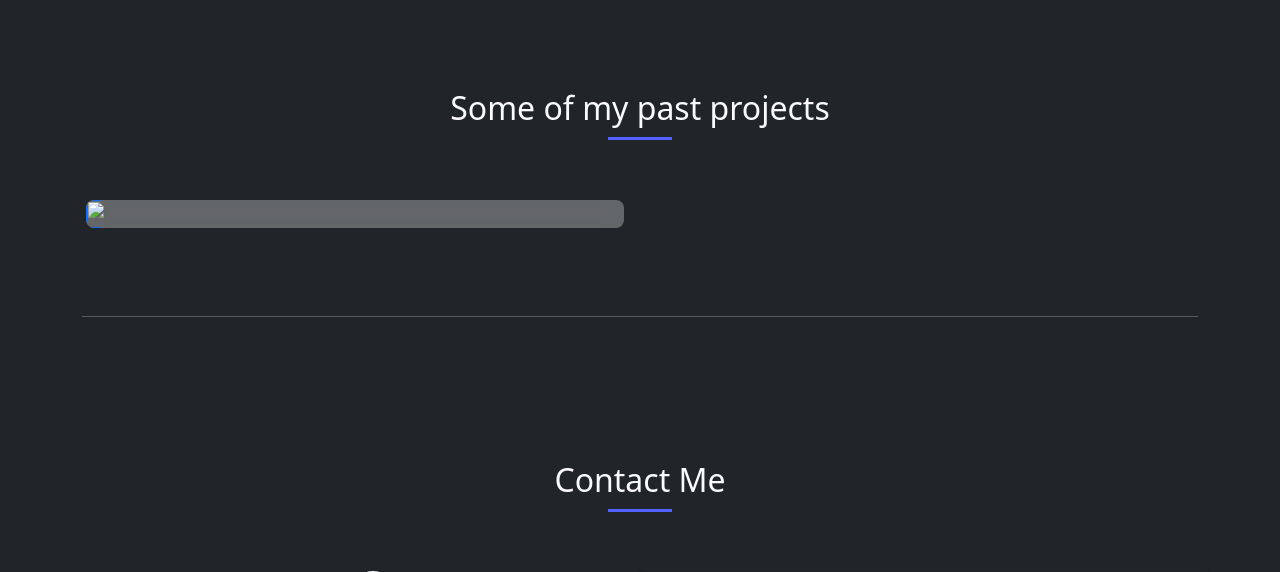
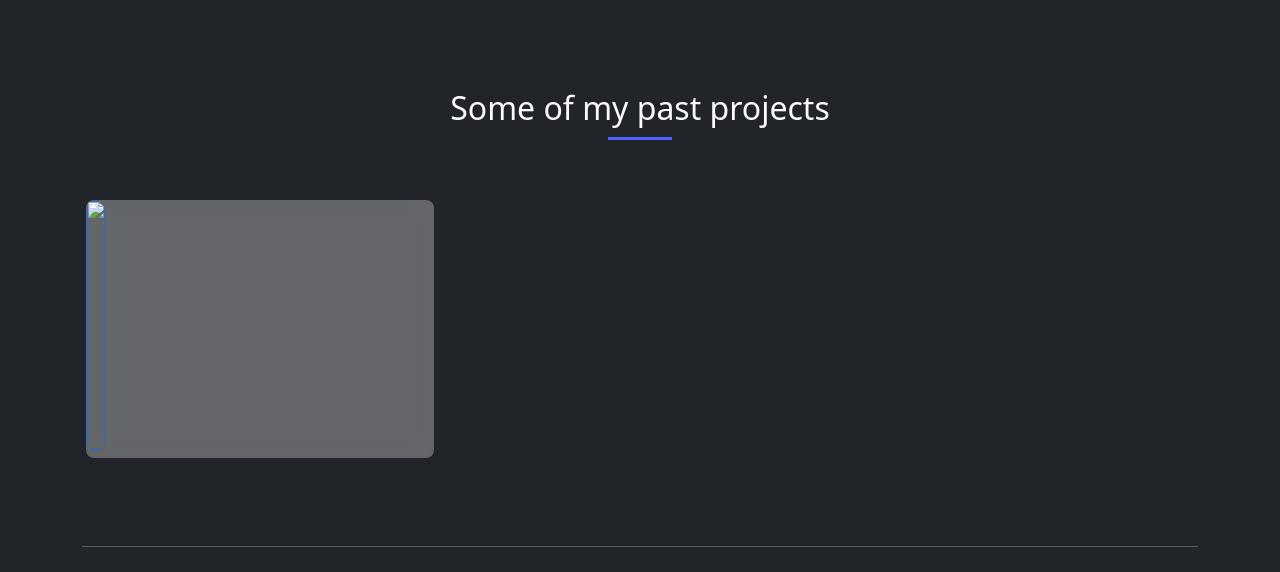
Before and after one commit to Kipkorir-Gideon/Portfolio, a Django app: page / in a window 1280 px wide. Shown: the part 2036-2608 px from the top of the page. Run offline with Django 3.2, Linux system fonts and the light colour scheme; tables that the repository leaves empty hold one stand-in row (values such as "Sample post"); some libraries are stand-ins or nearby versions.

Commit message:
Change the style for the projects section.

```diff
--- a/my_portfolio/templates/home.html
+++ b/my_portfolio/templates/home.html
@@ -109,12 +109,12 @@
             <section class="projects_section section py-5" id="Projects">
                 <div class="container">
                     <h3 class="section-title" style="text-align:center;">Some of my past projects</h3>
-                    <div class="row justify-content-lg-start justify-content-center">
+                    <div class="row justify-content-start">
                         {% for project in projects%}
-                        <div class="col-lg-6 col-md-6 project">
+                        <div class="col-lg-4 col-md-6 project">
                             <div class="card-deck mx-1 my-4">
                                 <a href="" data-toggle="modal" data-target="#project{{ project.id }}">
-                                <img class="card-img-top mb-2" src="{{ project.screenshot.url }}" alt="{{screenshot.title}}" height="400">
+                                <img class="card-img-top mb-2" src="{{ project.screenshot.url }}" alt="{{screenshot.title}}" style= "height:250px">
                                 </a>
                             </div>
                         </div>
```
